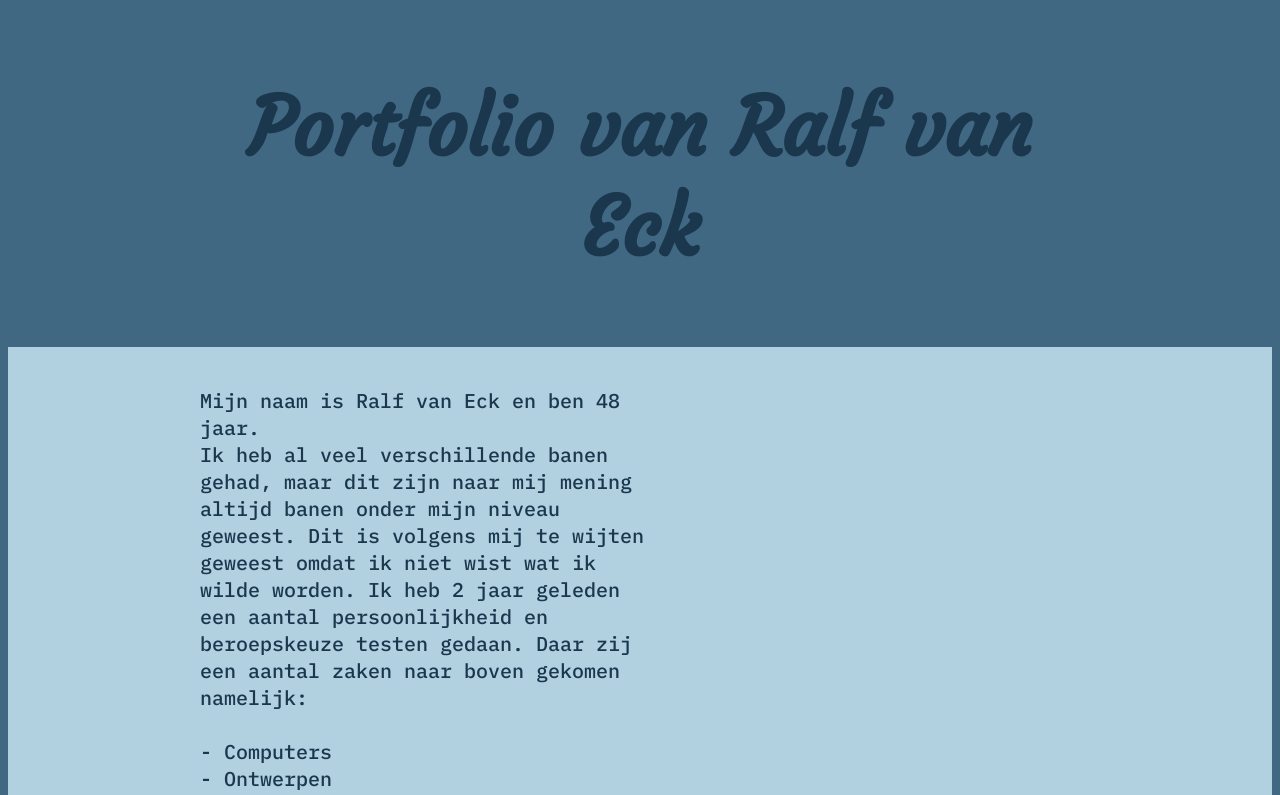
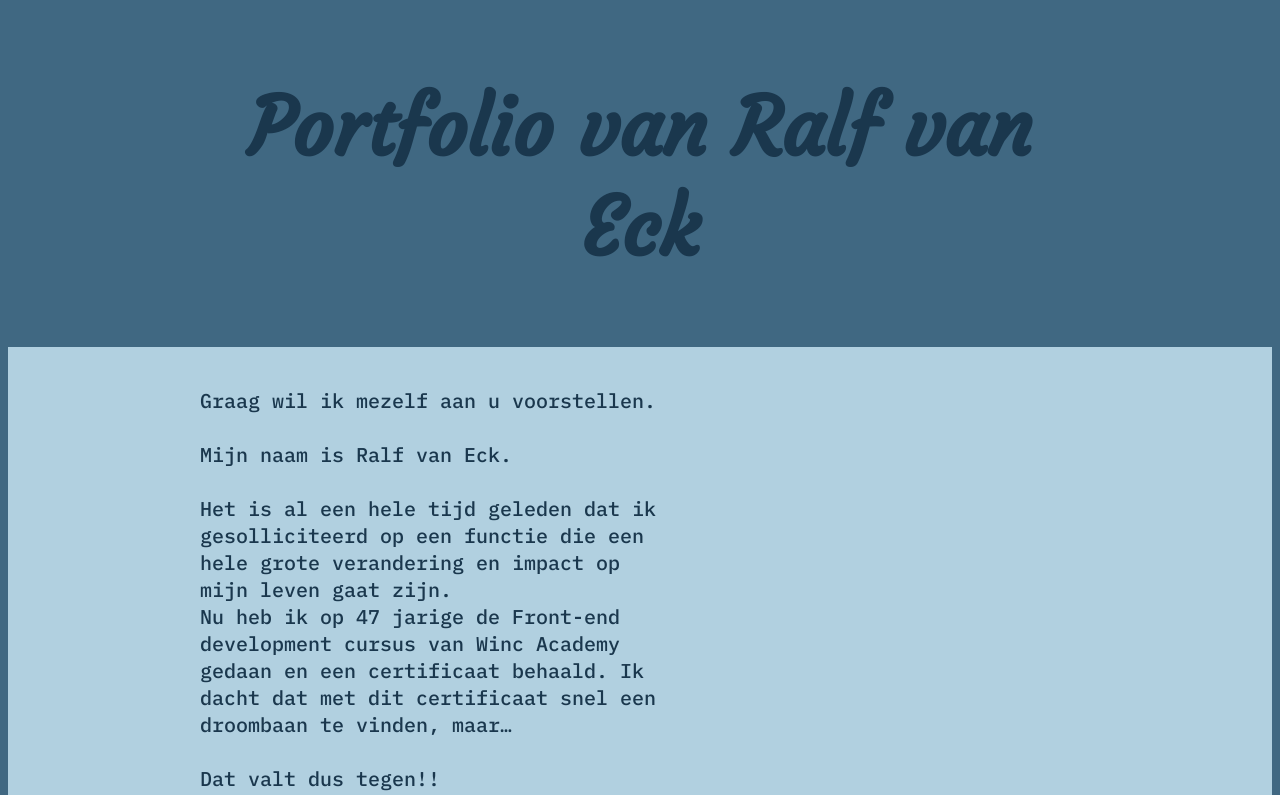
Before and after one commit to Simbagiiiooo/portfolio_Ralf, a React (Create React App) app: page / in a window 1280 px wide. Shown: the top 795 px of the page. Built offline with nearby package versions, Linux system fonts and the light colour scheme.

Commit message:
modified introduction

```diff
--- a/src/Components/Introduction.js
+++ b/src/Components/Introduction.js
@@ -4,24 +4,20 @@ import portrait from './img/profielfoto.jpg'
 const Introduction=()=> {
     return (
         <div className="introduction">
-            <p>Mijn naam is Ralf van Eck en ben 48 jaar. <br></br>
-            Ik heb al veel verschillende banen gehad, maar dit zijn naar mij mening altijd banen onder mijn niveau geweest.
-            Dit is volgens mij te wijten geweest omdat ik niet wist wat ik wilde worden.
-            Ik heb 2 jaar geleden een aantal persoonlijkheid en beroepskeuze testen gedaan.
-            Daar zij een aantal zaken naar boven gekomen namelijk:<br></br><br></br>
-            - Computers<br></br>
-            - Ontwerpen<br></br>
-            - Ontwikkeling(maken en/of bouwen)<br></br>
-            - Analytisch<br></br>
-            - Onderzoekend<br></br><br></br>
-            Daar ben ik mee aan de slag gegaan en vanaf september 2020 tot september 2021 ben ik bezig geweest met de opleiding Front-end development bij Winc
-            Academy. De opleiding heb ik inmiddels afgerond.<br></br>
-            Ik heb de opleiding met veel plezier gedaan. Omdat je bij de opleiding veel zelf bezig bent en veel zelf uit moet zoeken.
-            Soms is het niet makkelijk geweest en daardoor veel over en van mezelf geleerd.<br></br>
-            Ik ben me ervan bewust dat ik een junior ben en nog veel moet leren.<br></br><br></br>
-            Ik ben ervan overtuigd dat ik ondanks mijn leeftijd met de juiste begeleiding een waardevolle Developer kan worden!<br></br><br></br>
-            Op deze pagina heb ik projecten die ik maakte in het kader van mijn opleiding maar ook andere projecten.
-            </p>
+            <p>Graag wil ik mezelf aan u voorstellen. <br></br><br></br>Mijn naam is Ralf van Eck.<br></br><br></br>
+                Het is al een hele tijd geleden dat ik gesolliciteerd op een functie die een hele grote verandering en impact op mijn leven gaat zijn.<br></br>
+                Nu heb ik op 47 jarige de Front-end development cursus van Winc Academy gedaan en een certificaat behaald.
+                Ik dacht dat met dit certificaat snel een droombaan te vinden, maar…<br></br><br></br>
+                Dat valt dus tegen!!<br></br><br></br>
+                Ik ben tot de conclusie gekomen dat mijn sollicitatie capaciteiten nog uit 1997 stammen.
+                Ik ben nu bezig met de cursus Personal Career Branding en inderdaad zijn mijn sollicitatie skills vastgeroest.
+                Ik ben bezig mijn sollicitatie capaciteiten naar deze tijd te transformeren.<br></br><br></br>
+                Ik probeer in mijn vrije tijd mijn programmeer skills te verbeteren.
+                Maar omdat ik aan het werk ben als logistiek medewerker vind ik dat ik daar te weinig in investeer.
+                Ik wil graag fulltime mijn skills verbeteren.<br></br><br></br>
+                Ik ben een sociale, enthousiaste en behulpzame (jonge)man die al wat levenservaring met zich meebrengt.<br></br><br></br>
+                Op deze pagina heb ik projecten die ik maakte in het kader van mijn opleiding.<br></br>
+                Ik ben mijn portfolio verder uit aan het ontwikkelen door projecten in mijn vrije tijd te ontwikkelen.</p>
             <img src = {portrait} alt = "portret Ralf van Eck"  ></img>
         </div>
     )
```
